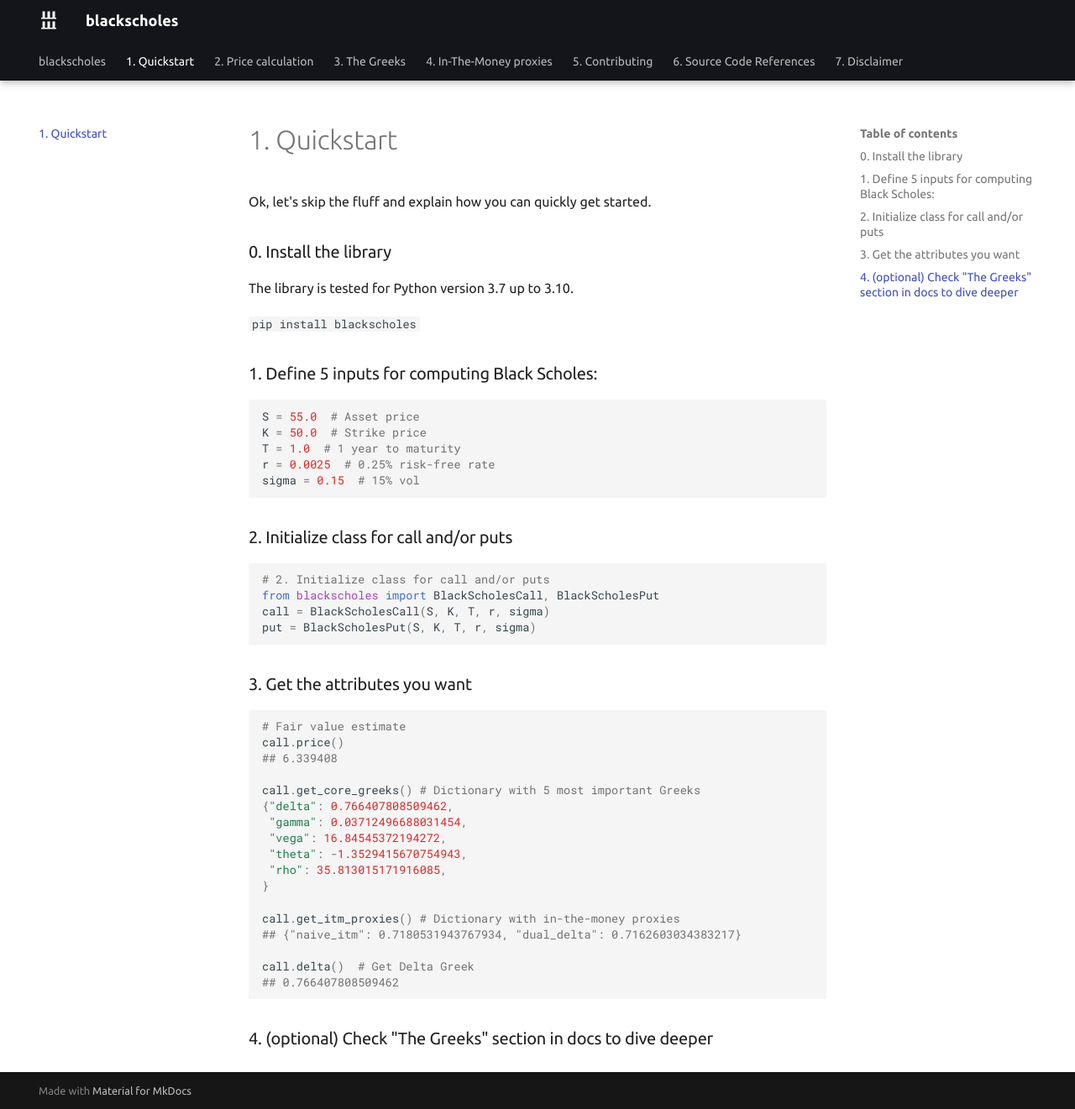
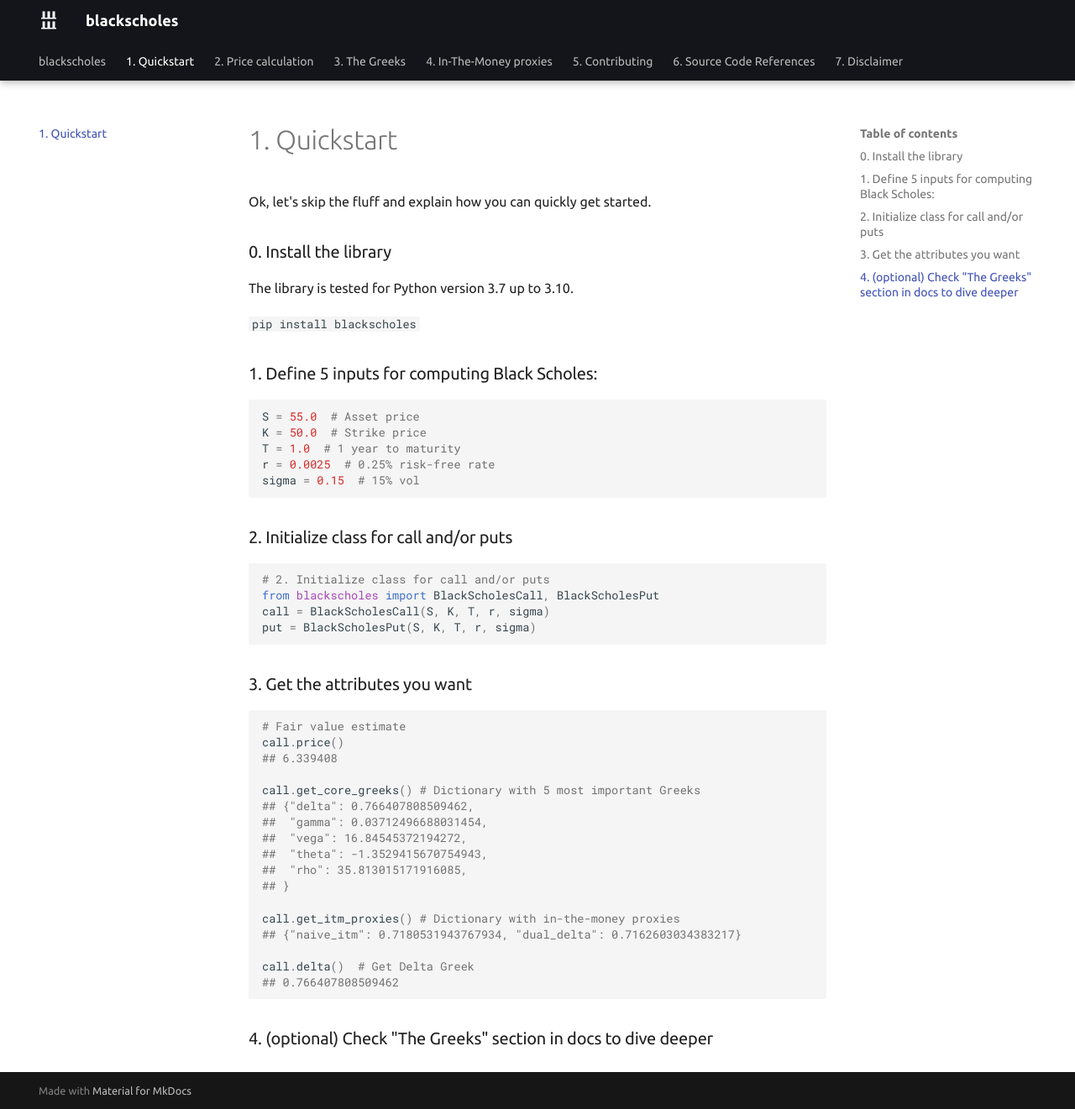
Before and after one commit to CarloLepelaars/blackscholes, an MkDocs documentation site: the page built from docs/1. quickstart.md, in a window 1280 px wide and 1321 px high. Shown: the whole window at 84% size. Built offline with MkDocs 1.6.1 and Material for MkDocs 9.7.7, drawn with Linux system fonts in a browser that asks for light colours.

Commit message:
Clean up docs

```diff
--- a/docs/1. quickstart.md
+++ b/docs/1. quickstart.md
@@ -32,12 +32,12 @@ call.price()
 ## 6.339408
 
 call.get_core_greeks() # Dictionary with 5 most important Greeks
-{"delta": 0.766407808509462,
- "gamma": 0.03712496688031454,
- "vega": 16.84545372194272,
- "theta": -1.3529415670754943,
- "rho": 35.813015171916085,
-}
+## {"delta": 0.766407808509462,
+##  "gamma": 0.03712496688031454,
+##  "vega": 16.84545372194272,
+##  "theta": -1.3529415670754943,
+##  "rho": 35.813015171916085,
+## }
 
 call.get_itm_proxies() # Dictionary with in-the-money proxies
 ## {"naive_itm": 0.7180531943767934, "dual_delta": 0.7162603034383217}
```
Also changed, not shown: docs/3. the_greeks.md (+10 -4 lines).
